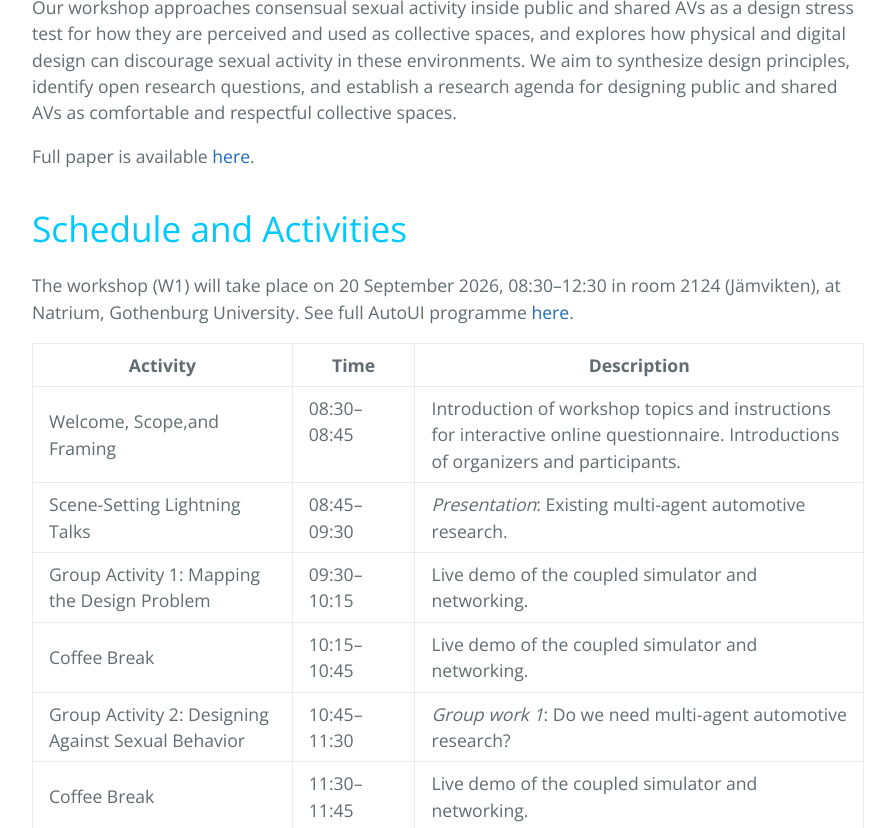
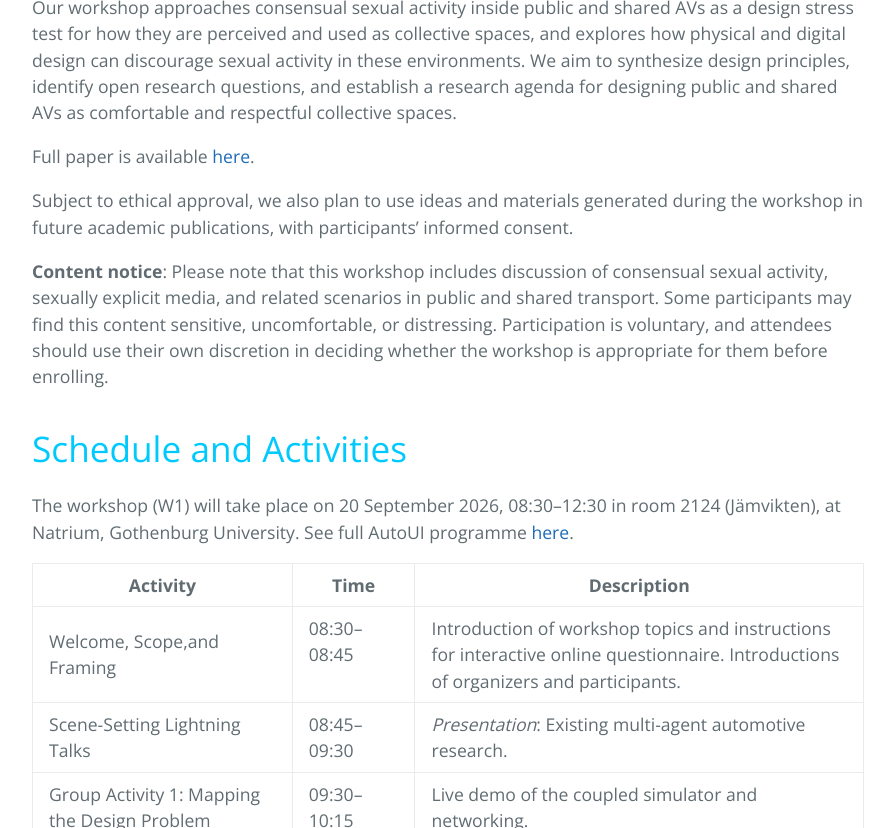
Before and after one commit to love-in-traffic/love-in-traffic.github.io, a Jekyll site: the page built from index.md, in a window 1280 px wide and 900 px high, scrolled down 853 px, cut to the strip 72-900 px from the top of the window. Shown: the whole strip, without its empty margins (192-1087 px from the left). Built offline with Jekyll 4.4.1, drawn with Linux system fonts in a browser that asks for light colours.

Commit message:
Update index.md

```diff
--- a/index.md
+++ b/index.md
@@ -16,6 +16,10 @@ Multi-agent crossing scenario in <a href="https://github.com/bazilinskyy/coupled
 Our workshop approaches consensual sexual activity inside public and shared AVs as a design stress test for how they are perceived and used as collective spaces, and explores how physical and digital design can discourage sexual activity in these environments. We aim to synthesize design principles, identify open research questions, and establish a research agenda for designing public and shared AVs as comfortable and respectful collective spaces.
 
 Full paper is available [here]({{ site.url }}{{ site.baseurl }}/assets/automotiveuiadjunct26-12.pdf).
+
+Subject to ethical approval, we also plan to use ideas and materials generated during the workshop in future academic publications, with participants’ informed consent.
+
+**Content notice**: Please note that this workshop includes discussion of consensual sexual activity, sexually explicit media, and related scenarios in public and shared transport. Some participants may find this content sensitive, uncomfortable, or distressing. Participation is voluntary, and attendees should use their own discretion in deciding whether the workshop is appropriate for them before enrolling.
 
 # Schedule and Activities
 The workshop (W1) will take place on 20 September 2026, 08:30–12:30 in room 2124 (Jämvikten), at Natrium, Gothenburg University. See full AutoUI programme [here](https://www.auto-ui.org/26/program-2/).
```
